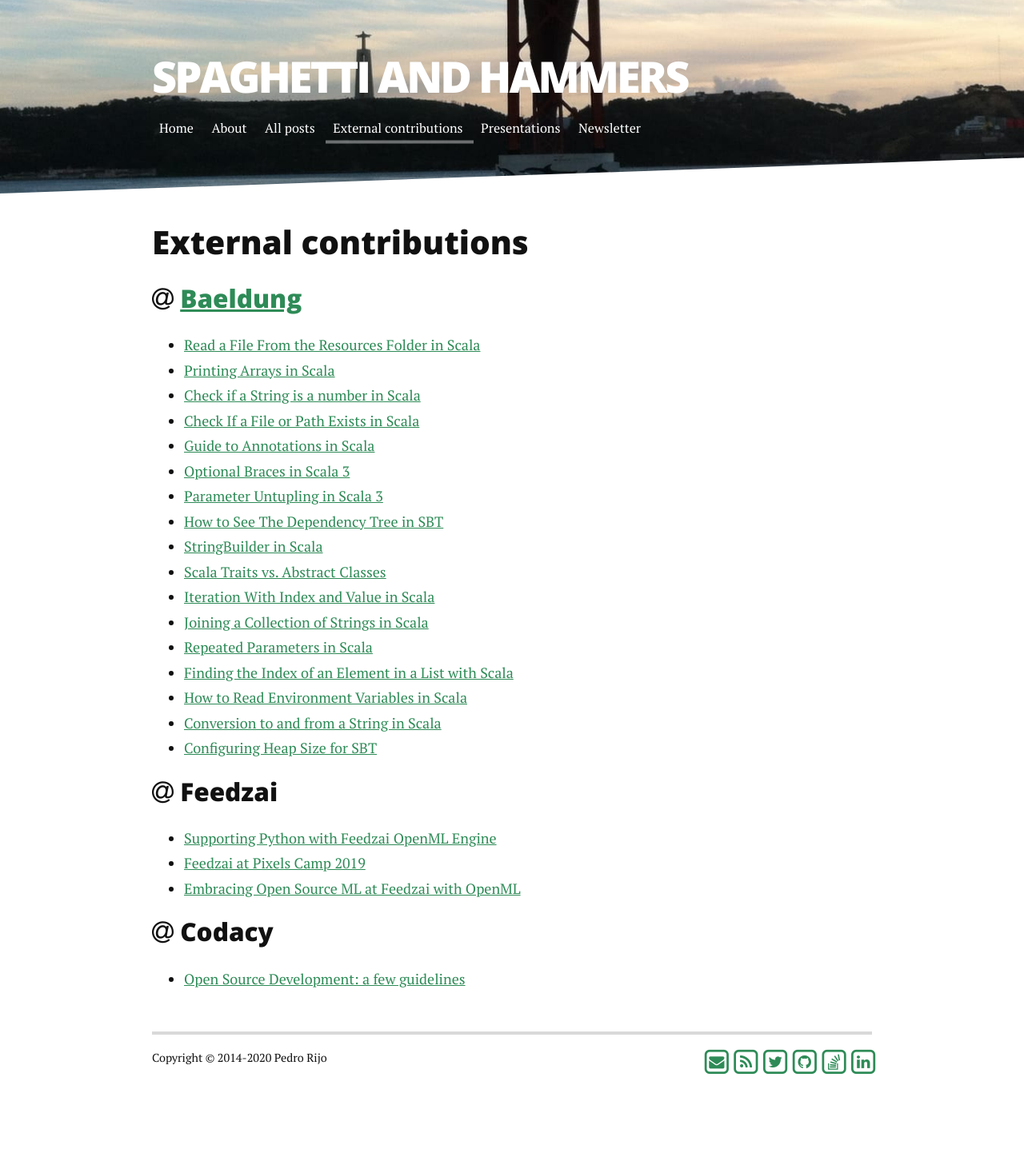
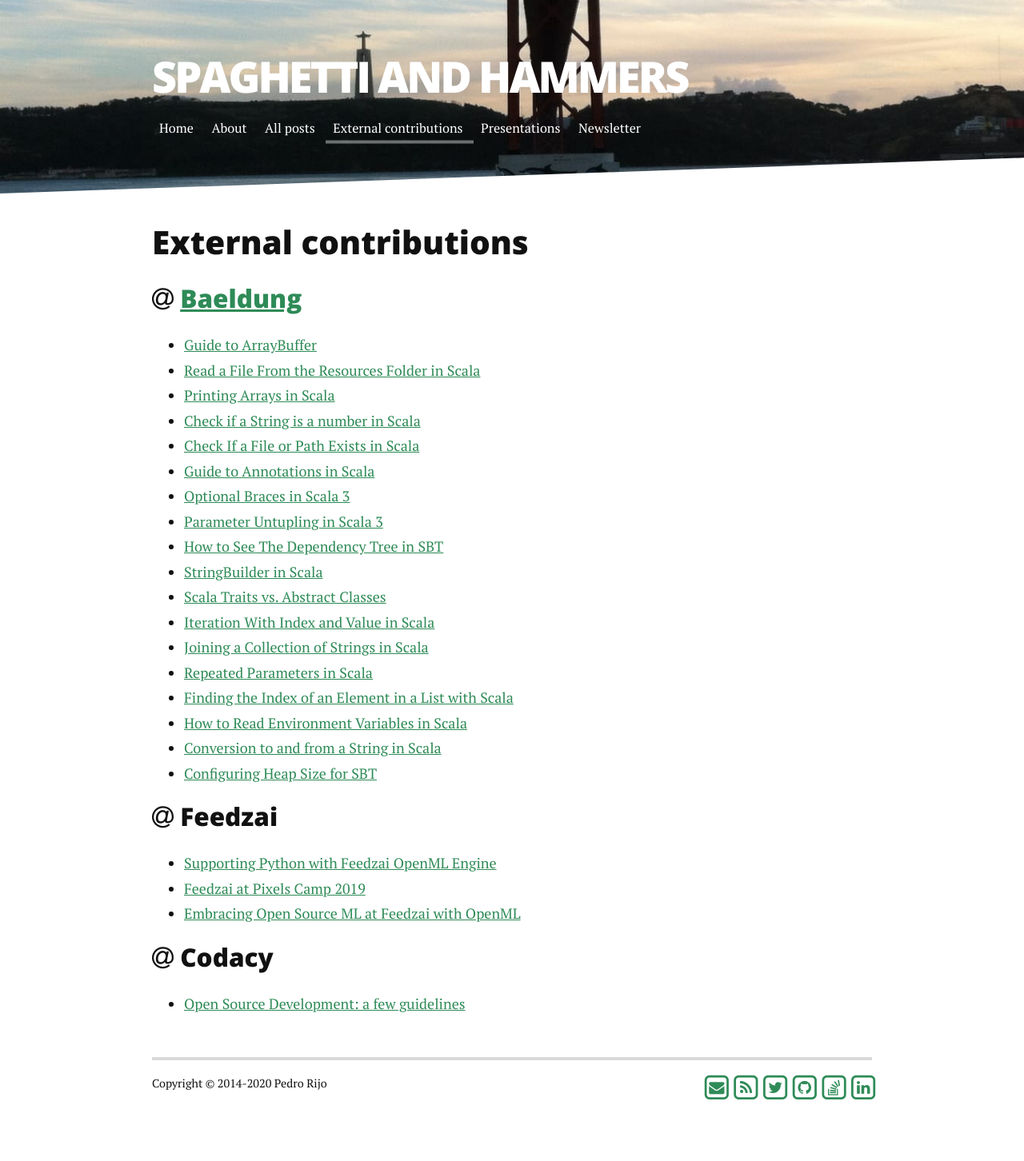
Before and after one commit to pedrorijo91/pedrorijo91.github.io, a Jekyll site: the page built from external.html, in a window 1280 px wide. Shown: the whole page at 80% size. Built offline with Jekyll 4.4.1, drawn with Linux system fonts in a browser that asks for light colours; before the commit the page ends 1420 px from its top, so only the background shows below that.

Commit message:
Guide to ArrayBuffer

```diff
--- a/external.html
+++ b/external.html
@@ -9,6 +9,7 @@
   <h3 id="baeldung"><i class="fa fa-at" aria-hidden="true"></i>  <a href="https://www.baeldung.com/scala/author/pedrorijo">Baeldung</a></h3>
 
   <ul>
+    <li><a href="https://www.baeldung.com/scala/arraybuffer">Guide to ArrayBuffer</a></li>
     <li><a href="https://www.baeldung.com/scala/read-file-from-resources">Read a File From the Resources Folder in Scala</a></li>
     <li><a href="https://www.baeldung.com/scala/printing-arrays">Printing Arrays in Scala</a></li>
     <li><a href="https://www.baeldung.com/scala/check-string-number">Check if a String is a number in Scala</a></li>
```
